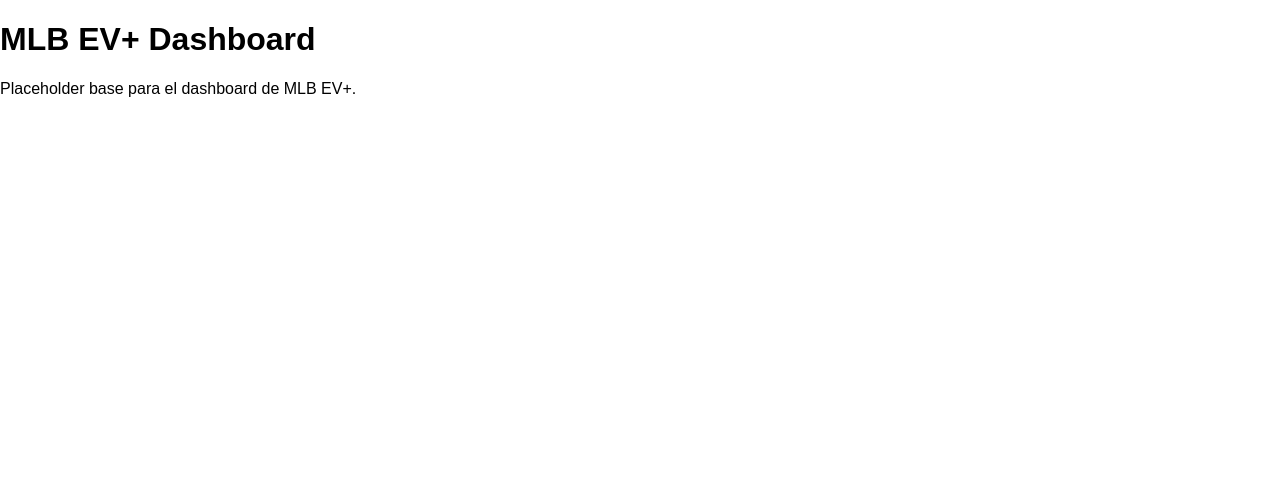
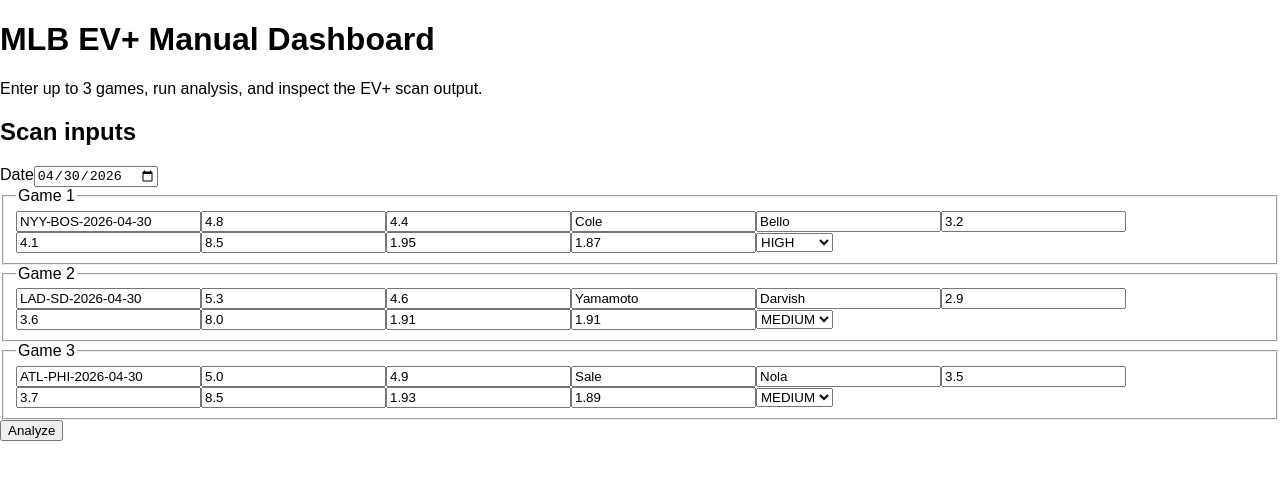
Before and after one commit to AMordelle/mlb-ev, a Next.js app: page /dashboard in a window 1280 px wide. Shown: the top 480 px of the page. Built offline with nearby package versions, Linux system fonts and the light colour scheme.

Commit message:
feat(dashboard): add manual input scanner UI for analyzeTodayGames

```diff
--- a/src/app/dashboard/page.tsx
+++ b/src/app/dashboard/page.tsx
@@ -1,8 +1,215 @@
+"use client";
+
+import { useMemo, useState } from "react";
+
+import { OpportunityTable } from "@/components/picks/OpportunityTable";
+import { PickCard } from "@/components/picks/PickCard";
+import { RiskPanel } from "@/components/picks/RiskPanel";
+import { analyzeTodayGames } from "@/features/mlb/application/use-cases/analyzeTodayGames";
+import type { Confidence, DailyScanResult, GameAnalysisInput } from "@/features/mlb/application/dto/types";
+
+type GameInputFormRow = {
+  gameId: string;
+  homeRG: string;
+  awayRG: string;
+  homePitcher: string;
+  awayPitcher: string;
+  homeERA: string;
+  awayERA: string;
+  lineTotal: string;
+  overOdds: string;
+  underOdds: string;
+  dataConfidence: Confidence;
+};
+
+const defaultRows: GameInputFormRow[] = [
+  {
+    gameId: "NYY-BOS-2026-04-30",
+    homeRG: "4.8",
+    awayRG: "4.4",
+    homePitcher: "Cole",
+    awayPitcher: "Bello",
+    homeERA: "3.2",
+    awayERA: "4.1",
+    lineTotal: "8.5",
+    overOdds: "1.95",
+    underOdds: "1.87",
+    dataConfidence: "HIGH",
+  },
+  {
+    gameId: "LAD-SD-2026-04-30",
+    homeRG: "5.3",
+    awayRG: "4.6",
+    homePitcher: "Yamamoto",
+    awayPitcher: "Darvish",
+    homeERA: "2.9",
+    awayERA: "3.6",
+    lineTotal: "8.0",
+    overOdds: "1.91",
+    underOdds: "1.91",
+    dataConfidence: "MEDIUM",
+  },
+  {
+    gameId: "ATL-PHI-2026-04-30",
+    homeRG: "5.0",
+    awayRG: "4.9",
+    homePitcher: "Sale",
+    awayPitcher: "Nola",
+    homeERA: "3.5",
+    awayERA: "3.7",
+    lineTotal: "8.5",
+    overOdds: "1.93",
+    underOdds: "1.89",
+    dataConfidence: "MEDIUM",
+  },
+];
+
+function parseNumber(value: string): number {
+  const parsed = Number(value);
+  return Number.isFinite(parsed) ? parsed : Number.NaN;
+}
+
 export default function DashboardPage() {
+  const [date, setDate] = useState("2026-04-30");
+  const [rows, setRows] = useState<GameInputFormRow[]>(defaultRows);
+  const [result, setResult] = useState<DailyScanResult | null>(null);
+
+  const rowIndexes = useMemo(() => [0, 1, 2], []);
+
+  function updateRow(index: number, patch: Partial<GameInputFormRow>) {
+    setRows((prevRows) => prevRows.map((row, i) => (i === index ? { ...row, ...patch } : row)));
+  }
+
+  function buildInputRows(): GameAnalysisInput[] {
+    return rows.map((row) => ({
+      gameId: row.gameId.trim(),
+      homeRG: parseNumber(row.homeRG),
+      awayRG: parseNumber(row.awayRG),
+      homePitcher: row.homePitcher.trim(),
+      awayPitcher: row.awayPitcher.trim(),
+      homeERA: parseNumber(row.homeERA),
+      awayERA: parseNumber(row.awayERA),
+      lineTotal: parseNumber(row.lineTotal),
+      overOdds: parseNumber(row.overOdds),
+      underOdds: parseNumber(row.underOdds),
+      dataConfidence: row.dataConfidence,
+    }));
+  }
+
+  function handleAnalyze() {
+    const gameInputs = buildInputRows();
+    const analysis = analyzeTodayGames({ date: date.trim(), gameInputs });
+    setResult(analysis);
+  }
+
   return (
     <main>
-      <h1>MLB EV+ Dashboard</h1>
-      <p>Placeholder base para el dashboard de MLB EV+.</p>
+      <h1>MLB EV+ Manual Dashboard</h1>
+      <p>Enter up to 3 games, run analysis, and inspect the EV+ scan output.</p>
+
+      <section>
+        <h2>Scan inputs</h2>
+        <label htmlFor="scan-date">Date</label>
+        <input id="scan-date" type="date" value={date} onChange={(event) => setDate(event.target.value)} />
+
+        {rowIndexes.map((index) => {
+          const row = rows[index];
+
+          return (
+            <fieldset key={index}>
+              <legend>Game {index + 1}</legend>
+              <input
+                placeholder="gameId"
+                value={row.gameId}
+                onChange={(event) => updateRow(index, { gameId: event.target.value })}
+              />
+              <input
+                placeholder="homeRG"
+                value={row.homeRG}
+                onChange={(event) => updateRow(index, { homeRG: event.target.value })}
+              />
+              <input
+                placeholder="awayRG"
+                value={row.awayRG}
+                onChange={(event) => updateRow(index, { awayRG: event.target.value })}
+              />
+              <input
+                placeholder="homePitcher"
+                value={row.homePitcher}
+                onChange={(event) => updateRow(index, { homePitcher: event.target.value })}
+              />
+              <input
+                placeholder="awayPitcher"
+                value={row.awayPitcher}
+                onChange={(event) => updateRow(index, { awayPitcher: event.target.value })}
+              />
+              <input
+                placeholder="homeERA"
+                value={row.homeERA}
+                onChange={(event) => updateRow(index, { homeERA: event.target.value })}
+              />
+              <input
+                placeholder="awayERA"
+                value={row.awayERA}
+                onChange={(event) => updateRow(index, { awayERA: event.target.value })}
+              />
+              <input
+                placeholder="lineTotal"
+                value={row.lineTotal}
+                onChange={(event) => updateRow(index, { lineTotal: event.target.value })}
+              />
+              <input
+                placeholder="overOdds"
+                value={row.overOdds}
+                onChange={(event) => updateRow(index, { overOdds: event.target.value })}
+              />
+              <input
+                placeholder="underOdds"
+                value={row.underOdds}
+                onChange={(event) => updateRow(index, { underOdds: event.target.value })}
+              />
+              <select
+                value={row.dataConfidence}
+                onChange={(event) => updateRow(index, { dataConfidence: event.target.value as Confidence })}
+              >
+                <option value="HIGH">HIGH</option>
+                <option value="MEDIUM">MEDIUM</option>
+                <option value="LOW">LOW</option>
+              </select>
+            </fieldset>
+          );
+        })}
+
+        <button type="button" onClick={handleAnalyze}>
+          Analyze
+        </button>
+      </section>
+
+      {result ? (
+        <>
+          <section>
+            <h2>Summary</h2>
+            <ul>
+              <li>
+                <strong>Date:</strong> {result.date}
+              </li>
+              <li>
+                <strong>Analyzed:</strong> {result.analyzed}
+              </li>
+              <li>
+                <strong>Discarded:</strong> {result.discarded}
+              </li>
+              <li>
+                <strong>Top opportunities:</strong> {result.topOpportunities.length}
+              </li>
+            </ul>
+          </section>
+
+          <PickCard primaryPick={result.primaryPick} />
+          <OpportunityTable opportunities={result.topOpportunities} />
+          <RiskPanel risks={result.risks} />
+        </>
+      ) : null}
     </main>
   );
 }
--- a/src/components/picks/OpportunityTable.tsx
+++ b/src/components/picks/OpportunityTable.tsx
@@ -1,3 +1,45 @@
-export function OpportunityTable() {
-  return <div>OpportunityTable placeholder</div>;
+import type { GameAnalysisResult } from "@/features/mlb/application/dto/types";
+
+type OpportunityTableProps = {
+  opportunities: GameAnalysisResult[];
+};
+
+export function OpportunityTable({ opportunities }: OpportunityTableProps) {
+  return (
+    <section>
+      <h2>Top opportunities</h2>
+      {opportunities.length === 0 ? (
+        <p>No opportunities available.</p>
+      ) : (
+        <table>
+          <thead>
+            <tr>
+              <th>gameId</th>
+              <th>recommendation</th>
+              <th>expectedTotal</th>
+              <th>probOver</th>
+              <th>probUnder</th>
+              <th>evOver</th>
+              <th>evUnder</th>
+              <th>confidence</th>
+            </tr>
+          </thead>
+          <tbody>
+            {opportunities.map((opportunity) => (
+              <tr key={opportunity.gameId}>
+                <td>{opportunity.gameId}</td>
+                <td>{opportunity.recommendation}</td>
+                <td>{opportunity.expectedTotal.toFixed(2)}</td>
+                <td>{opportunity.probOver.toFixed(4)}</td>
+                <td>{opportunity.probUnder.toFixed(4)}</td>
+                <td>{opportunity.evOver.toFixed(4)}</td>
+                <td>{opportunity.evUnder.toFixed(4)}</td>
+                <td>{opportunity.confidence}</td>
+              </tr>
+            ))}
+          </tbody>
+        </table>
+      )}
+    </section>
+  );
 }
--- a/src/components/picks/PickCard.tsx
+++ b/src/components/picks/PickCard.tsx
@@ -1,3 +1,42 @@
-export function PickCard() {
-  return <div>PickCard placeholder</div>;
+import type { GameAnalysisResult } from "@/features/mlb/application/dto/types";
+
+type PickCardProps = {
+  primaryPick: GameAnalysisResult | null;
+};
+
+export function PickCard({ primaryPick }: PickCardProps) {
+  if (!primaryPick) {
+    return (
+      <section>
+        <h2>Primary pick</h2>
+        <p>No bet recommended</p>
+      </section>
+    );
+  }
+
+  return (
+    <section>
+      <h2>Primary pick</h2>
+      <ul>
+        <li>
+          <strong>Recommendation:</strong> {primaryPick.recommendation}
+        </li>
+        <li>
+          <strong>Line:</strong> {primaryPick.recommendedLine ?? "N/A"}
+        </li>
+        <li>
+          <strong>Odds:</strong> {primaryPick.recommendedOdds ?? "N/A"}
+        </li>
+        <li>
+          <strong>EV:</strong> {Math.max(primaryPick.evOver, primaryPick.evUnder).toFixed(4)}
+        </li>
+        <li>
+          <strong>Confidence:</strong> {primaryPick.confidence}
+        </li>
+        <li>
+          <strong>Reason:</strong> {primaryPick.reason ?? "N/A"}
+        </li>
+      </ul>
+    </section>
+  );
 }
--- a/src/components/picks/RiskPanel.tsx
+++ b/src/components/picks/RiskPanel.tsx
@@ -1,3 +1,20 @@
-export function RiskPanel() {
-  return <div>RiskPanel placeholder</div>;
+type RiskPanelProps = {
+  risks: string[];
+};
+
+export function RiskPanel({ risks }: RiskPanelProps) {
+  return (
+    <section>
+      <h2>Risks</h2>
+      {risks.length === 0 ? (
+        <p>No risks reported.</p>
+      ) : (
+        <ul>
+          {risks.map((risk) => (
+            <li key={risk}>{risk}</li>
+          ))}
+        </ul>
+      )}
+    </section>
+  );
 }
```
